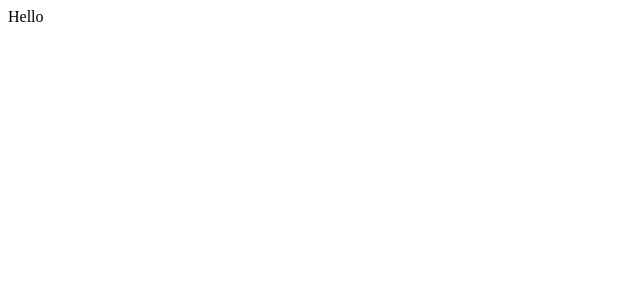
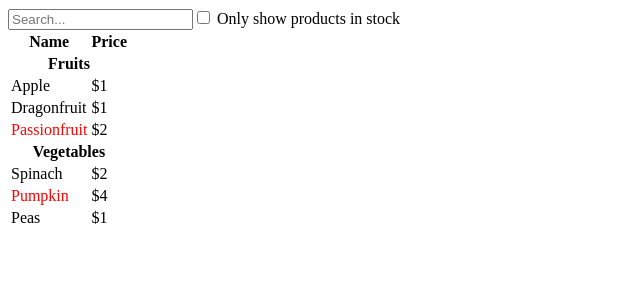
Before and after one commit to morumbi-sp/react-official-doc-study, a React (Create React App) app: page / in a window 1280 px wide. Shown: the top 300 px of the page, without its empty margins (0-640 px from the left). Built offline with nearby package versions, Linux system fonts and the light colour scheme.

Commit message:
finish react-thinking

```diff
--- a/src/App.js
+++ b/src/App.js
@@ -1,5 +1,125 @@
+import { useState } from 'react';
+
+function ProductCategoryRow({ category }) {
+  return (
+    <tr>
+      <th colSpan='2'>{category}</th>
+    </tr>
+  );
+}
+
+function ProductRow({ product }) {
+  const name = product.stocked ? (
+    product.name
+  ) : (
+    <span style={{ color: 'red' }}>{product.name}</span>
+  );
+
+  return (
+    <tr>
+      <td>{name}</td>
+      <td>{product.price}</td>
+    </tr>
+  );
+}
+
+function ProductTable({ products, inStockOnly, filterText }) {
+  const rows = [];
+  let lastCategory = null;
+
+  products.forEach((product) => {
+    if (product.name.toLowerCase().indexOf(filterText.toLowerCase()) === -1) {
+      return;
+    }
+    if (inStockOnly && !product.stocked) {
+      return;
+    }
+    if (product.category !== lastCategory) {
+      rows.push(
+        <ProductCategoryRow
+          category={product.category}
+          key={product.category}
+        />
+      );
+    }
+    rows.push(<ProductRow product={product} key={product.name} />);
+    lastCategory = product.category;
+  });
+
+  return (
+    <table>
+      <thead>
+        <tr>
+          <th>Name</th>
+          <th>Price</th>
+        </tr>
+      </thead>
+      <tbody>{rows}</tbody>
+    </table>
+  );
+}
+
+function SearchBar({
+  filterText,
+  inStockOnly,
+  onFilterTextChange,
+  onInStockOnlyChange,
+}) {
+  return (
+    <form>
+      <input
+        type='text'
+        value={filterText}
+        placeholder='Search...'
+        onChange={(e) => onFilterTextChange(e.target.value)}
+      />
+      <label>
+        <input
+          type='checkbox'
+          checked={inStockOnly}
+          onChange={(e) => onInStockOnlyChange(e.target.checked)}
+        />{' '}
+        Only show products in stock
+      </label>
+    </form>
+  );
+}
+
+function FilterableProductTable({ products }) {
+  const [filterText, setFilterText] = useState('');
+  const [inStockOnly, setInStockOnly] = useState(false);
+  return (
+    <div>
+      <SearchBar
+        filterText={filterText}
+        inStockOnly={inStockOnly}
+        onFilterTextChange={setFilterText}
+        onInStockOnlyChange={setInStockOnly}
+      />
+      <ProductTable
+        products={products}
+        filterText={filterText}
+        inStockOnly={inStockOnly}
+      />
+    </div>
+  );
+}
+
+const PRODUCTS = [
+  { category: 'Fruits', price: '$1', stocked: true, name: 'Apple' },
+  { category: 'Fruits', price: '$1', stocked: true, name: 'Dragonfruit' },
+  { category: 'Fruits', price: '$2', stocked: false, name: 'Passionfruit' },
+  { category: 'Vegetables', price: '$2', stocked: true, name: 'Spinach' },
+  { category: 'Vegetables', price: '$4', stocked: false, name: 'Pumpkin' },
+  { category: 'Vegetables', price: '$1', stocked: true, name: 'Peas' },
+];
+
 function App() {
-  return <div>Hello</div>;
+  return (
+    <div>
+      <FilterableProductTable products={PRODUCTS} />
+    </div>
+  );
 }
 
 export default App;
```
